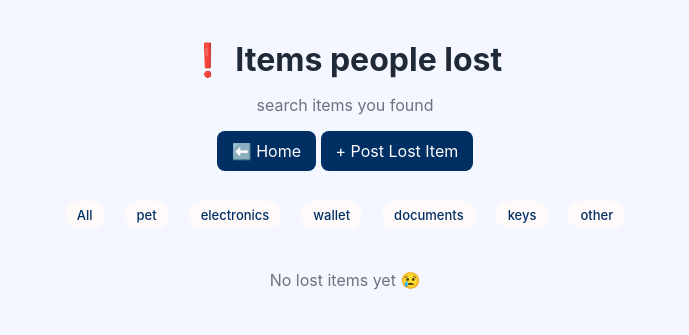
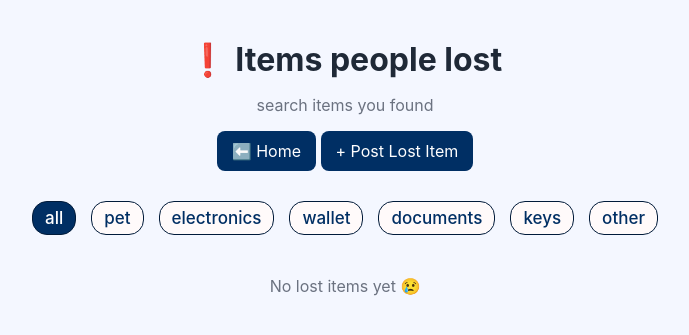
Before and after one commit to Komil-goat/Lost-found, a Django app: page /items/lost/ in a window 1280 px wide. Shown: the top 335 px of the page, without its empty margins (295-984 px from the left). Run offline with Django 5.2, Linux system fonts and the light colour scheme; the visitor is signed in with stand-in values (Sample User, id 1); data comes from the database, SQL or seed files in the repository; data that the repository does not hold is empty.

Commit message:
add highlighting when selected, improved tags styling

```diff
--- a/items/static/items/found_list.css
+++ b/items/static/items/found_list.css
@@ -131,7 +131,7 @@ body {
 }
 
 .item-tags {
-    margin-top: 8px;
+    margin: 8px 0 8px;
     display: flex;
     flex-wrap: wrap;
     gap: 6px;
@@ -141,9 +141,9 @@ body {
     background: snow;
     color: var(--primary);
     padding: 4px 10px;
-    border-radius: 12px;
-    border-width: medium;
-    font-size: 12px;
+    border-radius: 15px;
+    border: 1px solid #011b3a;
+    font-size: 15px;
     font-weight: 500;
 }
 
@@ -151,7 +151,7 @@ body {
     display: flex;
     justify-content: center;
     flex-wrap: wrap;
-    gap: 20px;
+    gap: 15px;
     margin: 15px 0 25px;
 }
 
@@ -159,9 +159,10 @@ body {
     padding: 6px 12px;
     background: snow;
     color: var(--primary);
-    border-radius: 20px;
+    border-radius: 15px;
+    border: 1px solid #011b3a;
     text-decoration: none;
-    font-size: 13px;
+    font-size: 17px;
     font-weight: 500;
     transition: 0.2s;
 }
@@ -170,3 +171,8 @@ body {
     background: var(--primary);
     color: white;
 }
+
+.tag-link.active {
+    background: var(--primary);
+    color: white;
+}
--- a/items/templates/items/list_item.html
+++ b/items/templates/items/list_item.html
@@ -49,7 +49,7 @@
         <div class="tags-grid">
 
             <a href="{{ request.path }}" class="tag-link {% if not selected_slugs %}active{% endif %}">
-                All
+                all
             </a>
 
             {% for tag in tags %}
```
